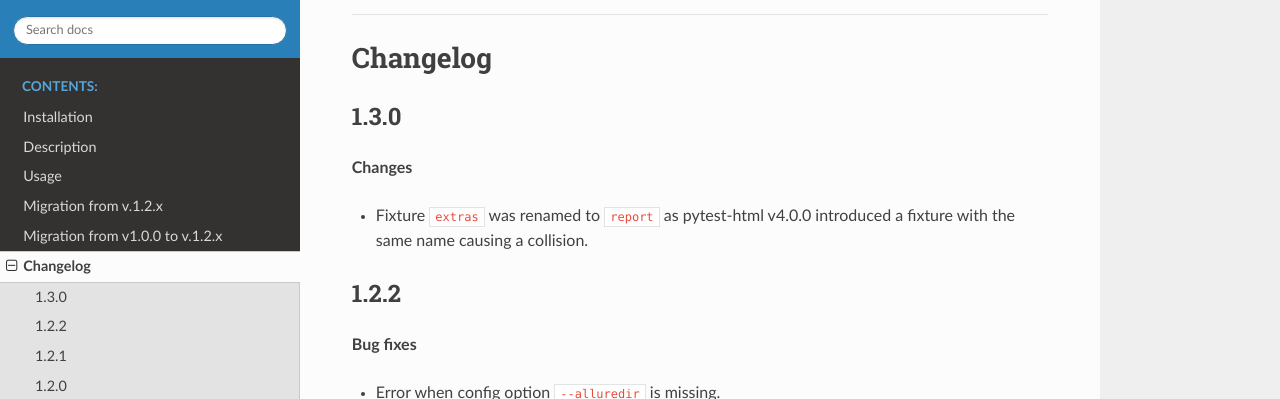
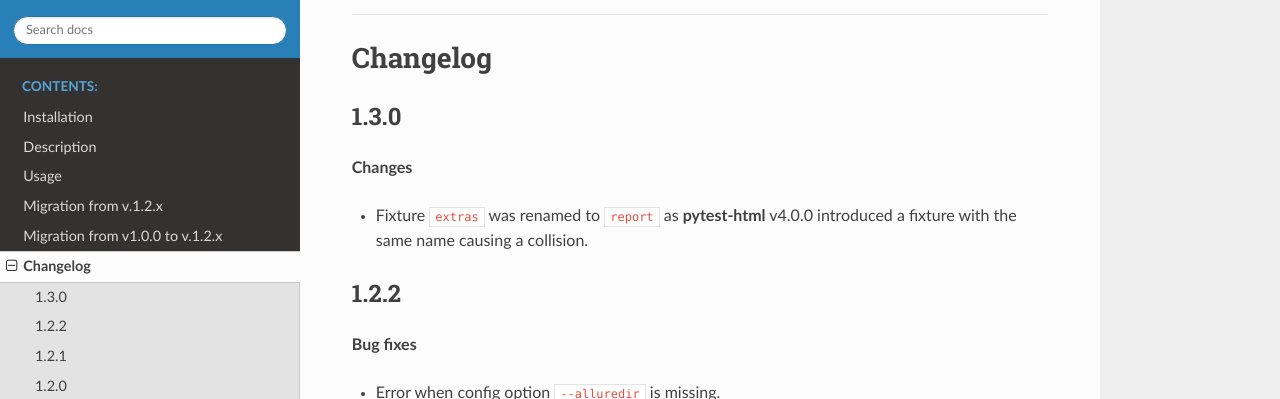
Before and after one commit to harmin-parra/pytest-webtest-extras, a Sphinx documentation site: the page built from docs/changelog.rst, in a window 1280 px wide and 900 px high. Shown: the part 60-459 px from the top of the window. Built offline with Sphinx 7.4.7 and the Read the Docs theme 2.0.0, drawn with Linux system fonts in a browser that asks for light colours.

```diff
--- a/docs/changelog.rst
+++ b/docs/changelog.rst
@@ -8,7 +8,7 @@ Changelog
 
 **Changes**
 
-* Fixture ``extras`` was renamed to ``report`` as pytest-html v4.0.0 introduced a fixture with the same name causing a collision.
+* Fixture ``extras`` was renamed to ``report`` as **pytest-html** v4.0.0 introduced a fixture with the same name causing a collision.
 
 
 1.2.2
```
